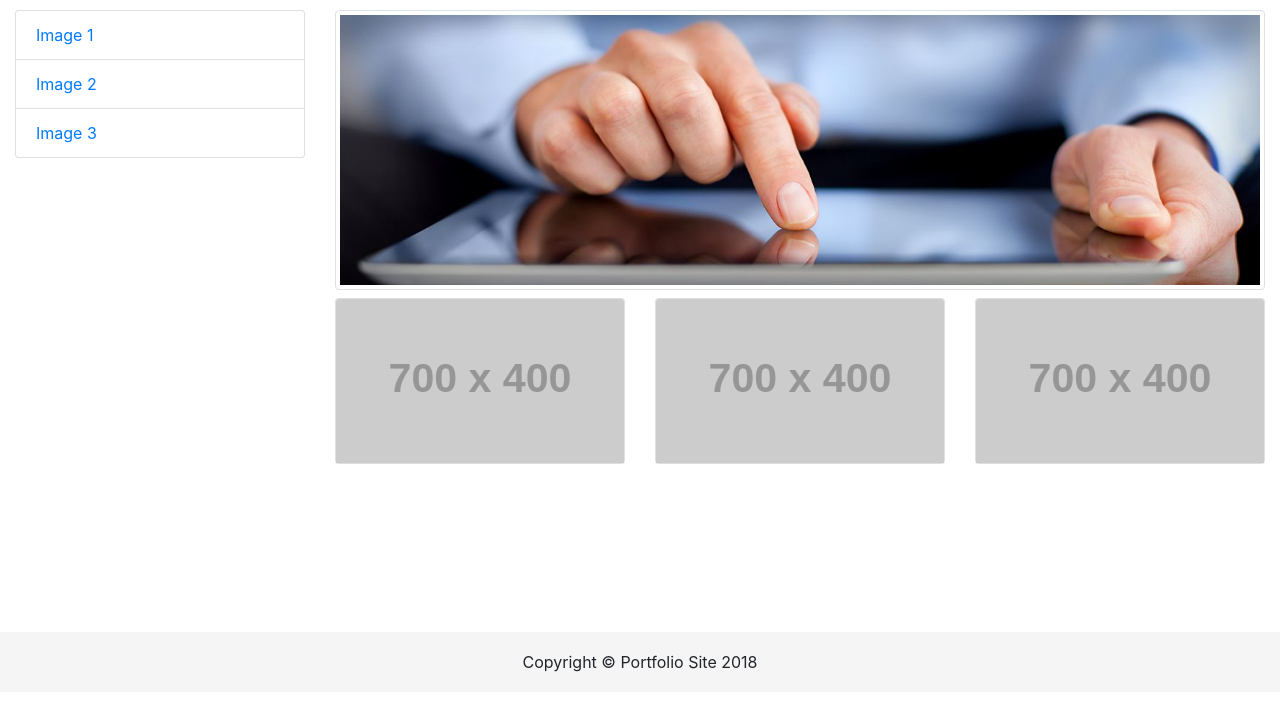
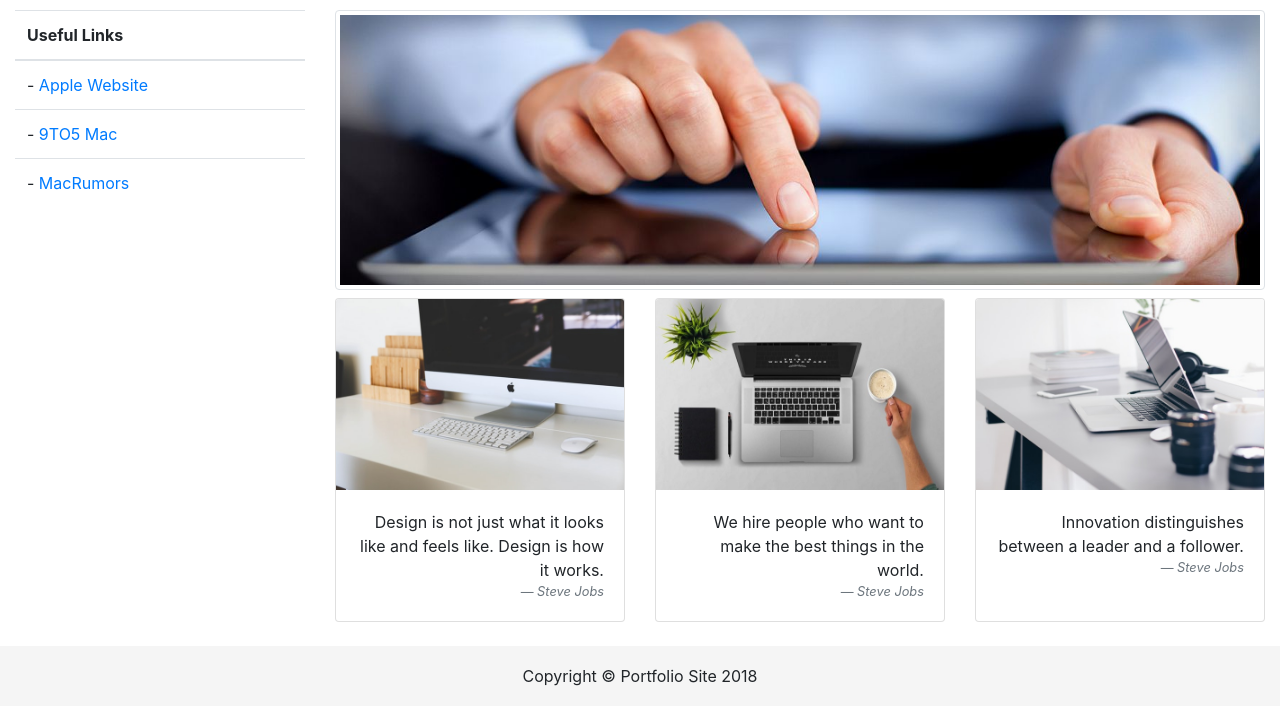
Before and after one commit to mrfisher8432/portfolio-site, a plain HTML site: page index.html in a window 1280 px wide. Shown: the part 108-814 px from the top of the page. Drawn offline with nearby package versions, Linux system fonts and the light colour scheme; placeholder pictures from the web are drawn by us.

Commit message:
Updated README

```diff
--- a/index.html
+++ b/index.html
@@ -17,7 +17,9 @@
 
 <header>
     <nav class="navbar navbar-expand-md navbar-dark fixed-top bg-dark">
-        <h4 class="text-white">Image Goes Here</h4>
+        <a class="navbar-brand" href="#">
+            <img src="img/color_logo_transparent.png" alt="logo image">
+        </a>
         <div class="collapse navbar-collapse" id="navbarCollapse">
             <ul class="navbar-nav mr-auto">
 
@@ -27,35 +29,61 @@
                 <h5 class="text-white">Professional Developer</h5>
             </div>
         </div>
-
     </nav>
 </header>
 
 <div class="container-fluid">
     <div class="row">
         <div class="col-lg-3 mt-2">
-            <div class="list-group">
-                <a href="#" class="list-group-item">Image 1</a>
-                <a href="#" class="list-group-item">Image 2</a>
-                <a href="#" class="list-group-item">Image 3</a>
-            </div>
+            <table class="table">
+                <thead>
+                <tr>
+                    <th scope="col">Useful Links</th>
+                </tr>
+                </thead>
+                <tbody>
+                <tr>
+                    <td>- <a href="https://www.apple.com/" target="_blank">Apple Website</a></td>
+                </tr>
+                <tr>
+                    <td>- <a href="https://9to5mac.com/" target="_blank">9TO5 Mac</a></td>
+                </tr>
+                <tr>
+                    <td>- <a href="https://www.macrumors.com/" target="_blank">MacRumors</a></td>
+                </tr>
+                </tbody>
+            </table>
         </div>
         <div class="col-lg-9 mt-2">
-            <img class="img-fluid img-thumbnail mb-2" src="img/man-using-tablet-blue-website-header.jpg">
+            <img class="img-fluid img-thumbnail mb-2" src="img/man-using-tablet-blue-website-header.jpg"
+                 alt="man using ipad image">
             <div class="row">
                 <div class="col-lg-4 col-md-6 mb-4">
                     <div class="card h-100">
-                        <a href="#"><img class="card-img-top" src="http://placehold.it/700x400" alt=""></a>
+                        <img class="card-img-top" src="img/desk-computer-imac-home.jpg" alt="imac image">
+                        <div class="card-body text-right">
+                            <p class="mb-0">Design is not just what it looks like and feels like. Design is how it
+                                works.</p>
+                            <footer class="blockquote-footer"><cite title="Source Title">Steve Jobs</cite></footer>
+                        </div>
                     </div>
                 </div>
                 <div class="col-lg-4 col-md-6 mb-4">
                     <div class="card h-100">
-                        <a href="#"><img class="card-img-top" src="http://placehold.it/700x400" alt=""></a>
+                        <img class="card-img-top" src="img/pexels-photo-257897.jpeg" alt="macbook pro and coffee image">
+                        <div class="card-body text-right">
+                            <p class="mb-0">We hire people who want to make the best things in the world.</p>
+                            <footer class="blockquote-footer"><cite title="Source Title">Steve Jobs</cite></footer>
+                        </div>
                     </div>
                 </div>
                 <div class="col-lg-4 col-md-6 mb-4">
                     <div class="card h-100">
-                        <a href="#"><img class="card-img-top" src="http://placehold.it/700x400" alt=""></a>
+                        <img class="card-img-top" src="img/pexels-photo-459654.jpeg" alt="macbook pro on desk image">
+                        <div class="card-body text-right">
+                            <p class="mb-0">Innovation distinguishes between a leader and a follower.</p>
+                            <footer class="blockquote-footer"><cite title="Source Title">Steve Jobs</cite></footer>
+                        </div>
                     </div>
                 </div>
             </div>
```
Also changed, not shown: img/color_logo_transparent.png (added), img/desk-computer-imac-home.jpg (added), img/pexels-photo-257897.jpeg (added), img/pexels-photo-257897.jpg (added), img/pexels-photo-257897.png (added), img/pexels-photo-459654.jpeg (added).
